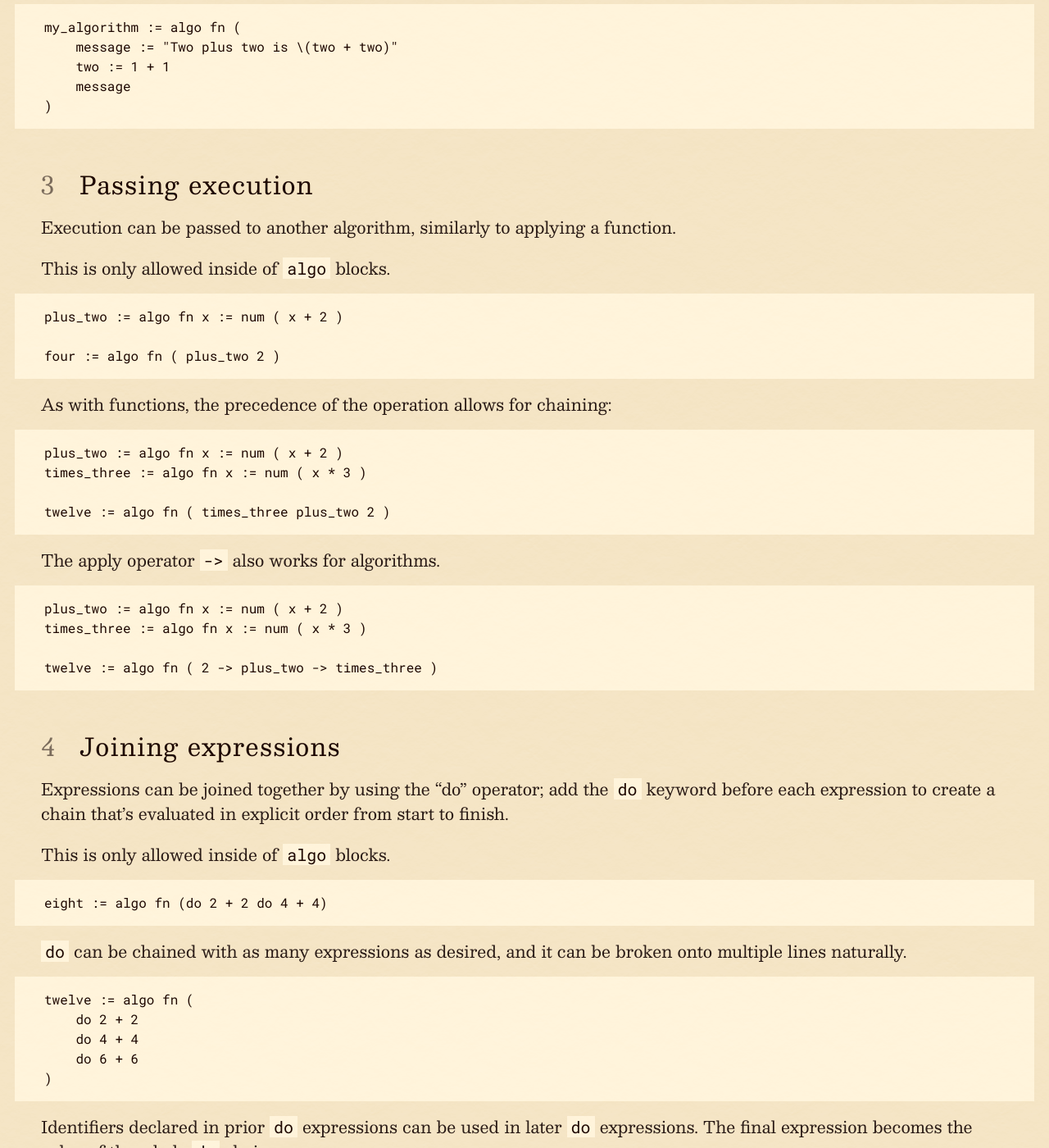
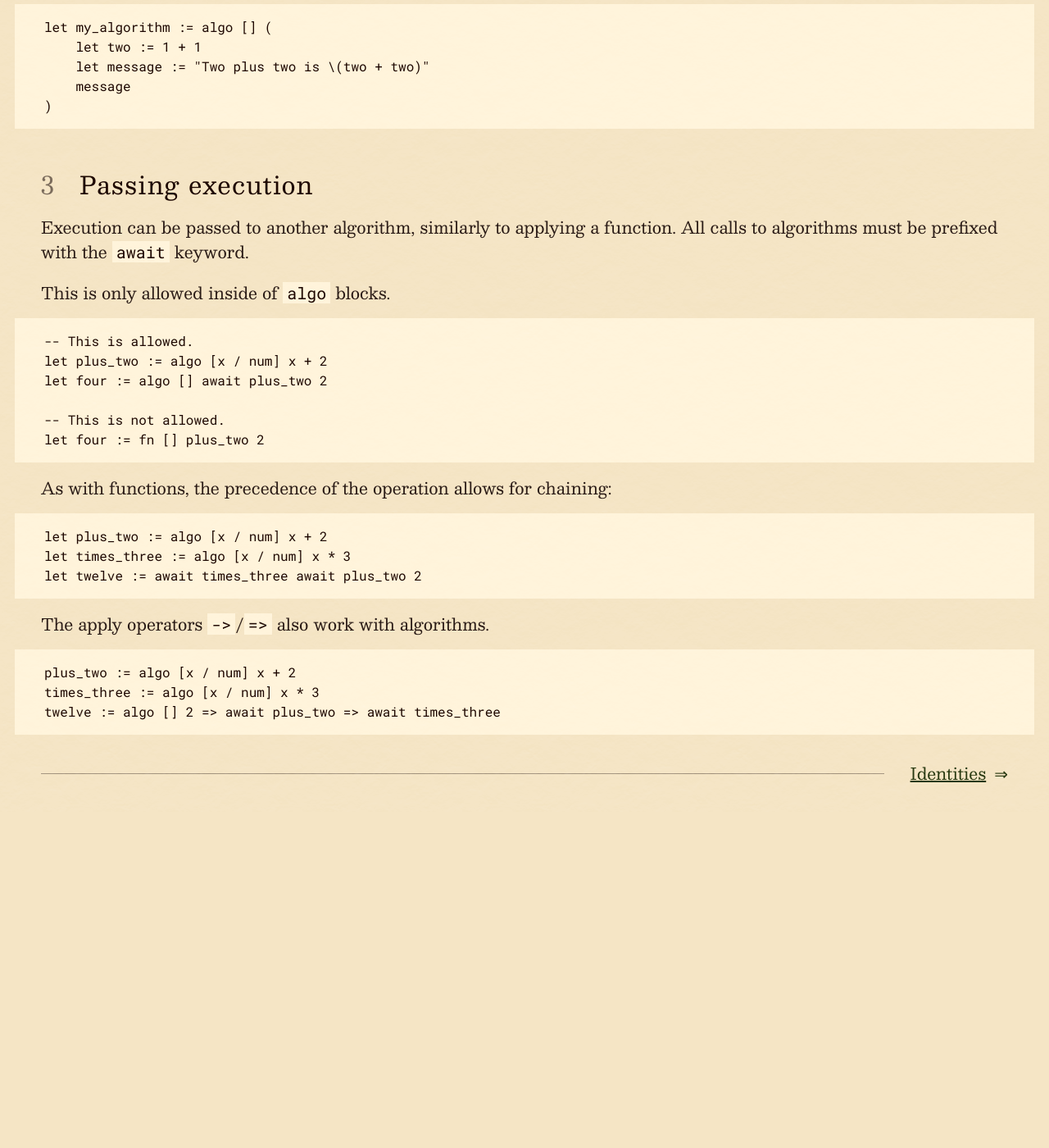
Before and after one commit to dphfox/wolf, a Jekyll site: the page built from docs/00-design/12-algorithms.md, in a window 1280 px wide and 1400 px high, scrolled down 809 px. Shown: the whole window at 82% size. Built offline with Jekyll 4.4.1, drawn with Linux system fonts in a browser that asks for light colours; after the commit the page ends 1799 px from its top, so only the background shows below that; some of the changed text lies outside the part shown.

Commit message:
Updated design

````diff
--- a/docs/00-design/12-algorithms.md
+++ b/docs/00-design/12-algorithms.md
@@ -13,10 +13,10 @@ enhanced kind of function which has a defined execution order.
 
 ## Basic usage
 
-A function can be turned into an algorithm using the `algo` keyword.
+A function can be turned into an algorithm by replacing `fn` with `algo`.
 
 ```
-my_algorithm := algo fn (2 + 2)
+let my_algorithm := algo [] 2 + 2
 ```
 
 ## Generic compatibility
@@ -25,9 +25,9 @@ Within an algorithm, all generic Wolf features are still available, and do not
 behave differently.
 
 ```
-my_algorithm := algo fn (
-	message := "Two plus two is \(two + two)"
-	two := 1 + 1
+let my_algorithm := algo [] (
+	let two := 1 + 1
+	let message := "Two plus two is \(two + two)"
 	message
 )
 ```
@@ -35,113 +35,31 @@ my_algorithm := algo fn (
 ## Passing execution
 
 Execution can be passed to another algorithm, similarly to applying a function.
+All calls to algorithms must be prefixed with the `await` keyword.
 
 This is only allowed inside of `algo` blocks.
 
 ```
-plus_two := algo fn x := num ( x + 2 )
+-- This is allowed.
+let plus_two := algo [x / num] x + 2
+let four := algo [] await plus_two 2
 
-four := algo fn ( plus_two 2 )
+-- This is not allowed.
+let four := fn [] plus_two 2
 ```
 
 As with functions, the precedence of the operation allows for chaining:
 
 ```
-plus_two := algo fn x := num ( x + 2 )
-times_three := algo fn x := num ( x * 3 )
-
-twelve := algo fn ( times_three plus_two 2 )
+let plus_two := algo [x / num] x + 2
+let times_three := algo [x / num] x * 3
+let twelve := await times_three await plus_two 2
 ```
 
-The apply operator `->` also works for algorithms.
+The apply operators `->`/`=>` also work with algorithms.
 
 ```
-plus_two := algo fn x := num ( x + 2 )
-times_three := algo fn x := num ( x * 3 )
-
-twelve := algo fn ( 2 -> plus_two -> times_three )
+plus_two := algo [x / num] x + 2
+times_three := algo [x / num] x * 3
+twelve := algo [] 2 => await plus_two => await times_three
 ```
-
-## Joining expressions
-
-Expressions can be joined together by using the "do" operator; add the `do`
-keyword before each expression to create a chain that's evaluated in explicit
-order from start to finish.
-
-This is only allowed inside of `algo` blocks.
-
-```
-eight := algo fn (do 2 + 2 do 4 + 4)
-```
-
-`do` can be chained with as many expressions as desired, and it can be broken
-onto multiple lines naturally.
-
-```
-twelve := algo fn (
-	do 2 + 2
-	do 4 + 4
-	do 6 + 6
-)
-```
-
-Identifiers declared in prior `do` expressions can be used in later `do`
-expressions. The final expression becomes the value of the whole `do` chain.
-
-```
-twelve := algo fn (
-	do four := 2 + 2
-	do four * 3
-)
-```
-
-## Ambiguity
-
-Execution must always be deterministic. The following operations are ordered:
-
-- Chaining, e.g. `times_three plus_two 2` or `2 -> plus_two -> times_three`
-- `do` expressions, e.g. `do 2 + 2 do 4 + 4`
-
-Execution cannot be passed to more than one algorithm without using an ordered
-operation.
-
-The following would *not* be allowed:
-
-```
-get_something := algo fn ( ... snip ... )
-get_something_else := algo fn ( ... snip ... )
-
-non_deterministic := algo fn (
-	-- which one runs first?
-	foo := get_something ()
-	bar := get_something_else ()
-	{ foo, bar }
-)
-```
-
-Instead, use an explicitly ordered `do` expression:
-
-```
-get_something := algo fn ( ... snip ... )
-get_something_else := algo fn ( ... snip ... )
-
-deterministic := algo fn (
-	do foo := get_something ()
-	do bar := get_something_else ()
-	do { foo, bar }
-)
-```
-
-Note that regular functions are not subject to these rules, because they are
-order-independent by nature.
-
-```
-get_something := fn ( ... snip ... )
-get_something_else := fn ( ... snip ... )
-
-deterministic := algo fn (
-	foo := get_something ()
-	bar := get_something_else ()
-	{ foo, bar }
-)
-```
````
Also changed, not shown: docs/00-design/03-tuples.md (+56 -26 lines), docs/00-design/04-operations.md (+5 -5 lines), docs/00-design/06-lets.md (+16 -48 lines), docs/00-design/07-captures.md (+53 -22 lines), docs/00-design/08-functions.md (+55 -7 lines), docs/00-design/09-rewrites.md (deleted, +0 -105 lines), docs/00-design/13-identities.md (added, +58 -0 lines), docs/00-design/14-shapes.md (deleted, +0 -51 lines), docs/00-design/15-contextuals.md (added, +59 -0 lines).
